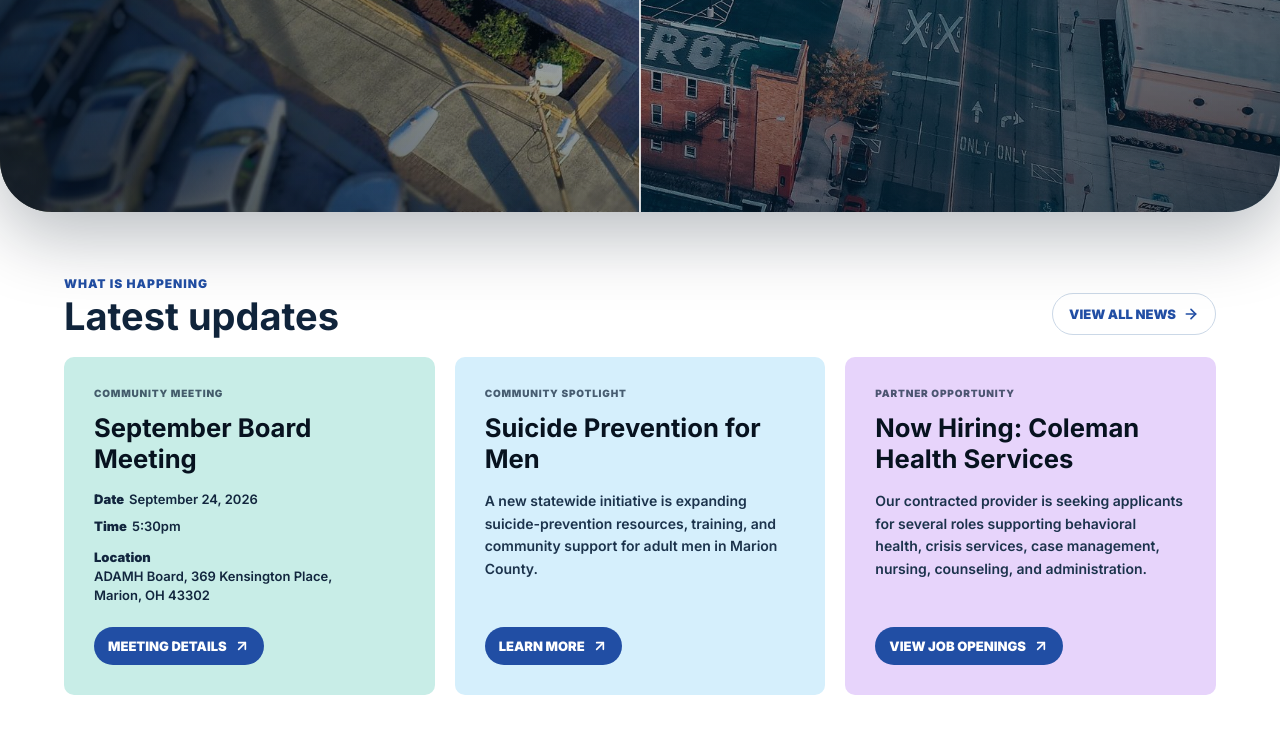
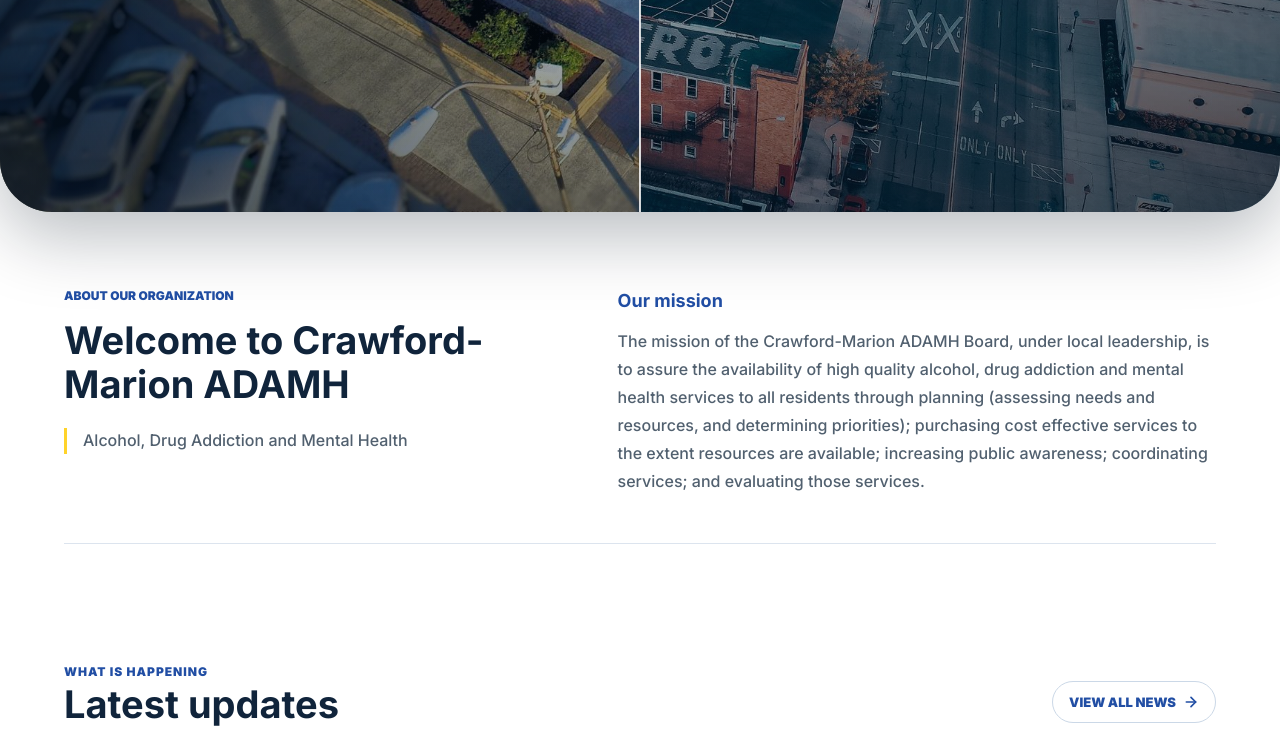
Before and after one commit to andrewchwalik/adamh-header-prototype, a plain HTML site: page index.html in a window 1280 px wide. Shown: the part 588-1330 px from the top of the page. Drawn offline with nearby package versions, Linux system fonts and the light colour scheme.

Commit message:
Add organization introduction and mission section

```diff
--- a/index.html
+++ b/index.html
@@ -81,6 +81,20 @@
               <a class="primary-action" href="tel:988">Call 988 - 24/7 Crisis Line</a>
               <a class="secondary-action" href="sms:741741?&body=4HOPE">Text 4HOPE to 741741</a>
             </div>
+          </div>
+        </div>
+      </section>
+
+      <section class="about" id="about" aria-labelledby="about-title">
+        <div class="about-inner">
+          <div class="about-heading">
+            <p class="section-kicker">About our organization</p>
+            <h2 id="about-title">Welcome to Crawford-Marion ADAMH</h2>
+            <p class="about-definition">Alcohol, Drug Addiction and Mental Health</p>
+          </div>
+          <div class="about-mission">
+            <h3>Our mission</h3>
+            <p>The mission of the Crawford-Marion ADAMH Board, under local leadership, is to assure the availability of high quality alcohol, drug addiction and mental health services to all residents through planning (assessing needs and resources, and determining priorities); purchasing cost effective services to the extent resources are available; increasing public awareness; coordinating services; and evaluating those services.</p>
           </div>
         </div>
       </section>
--- a/styles.css
+++ b/styles.css
@@ -353,6 +353,80 @@
 
 .divider-handle span:last-child {
   transform: rotate(-45deg);
+}
+
+.about {
+  padding: 76px clamp(24px, 5vw, 84px) 56px;
+  background: #fff;
+}
+
+.about-inner {
+  display: grid;
+  grid-template-columns: minmax(0, 0.9fr) minmax(0, 1.1fr);
+  gap: 64px;
+  width: min(1240px, 100%);
+  margin: 0 auto;
+  padding-bottom: 48px;
+  border-bottom: 1px solid #dce4ee;
+}
+
+.about-heading .section-kicker {
+  margin: 0 0 16px;
+  letter-spacing: 0;
+}
+
+.about h2 {
+  margin: 0;
+  color: #10243b;
+  font-size: 38px;
+  line-height: 1.15;
+  overflow-wrap: break-word;
+}
+
+.about-definition {
+  max-width: 34ch;
+  margin: 22px 0 0;
+  padding-left: 16px;
+  border-left: 3px solid var(--adamh-yellow);
+  color: #51606f;
+  font-size: 16px;
+  line-height: 1.6;
+}
+
+.about-mission h3 {
+  margin: 0 0 14px;
+  color: var(--adamh-blue);
+  font-size: 18px;
+  line-height: 1.4;
+}
+
+.about-mission p {
+  margin: 0;
+  color: #51606f;
+  font-size: 16px;
+  font-weight: 500;
+  line-height: 1.75;
+}
+
+@media (max-width: 800px) {
+  .about-inner {
+    grid-template-columns: 1fr;
+    gap: 30px;
+  }
+}
+
+@media (max-width: 640px) {
+  .about {
+    padding: 48px 20px 12px;
+  }
+
+  .about-inner {
+    padding-bottom: 36px;
+  }
+
+  .about h2 {
+    font-size: 30px;
+  }
 }
 
 .updates {
```
